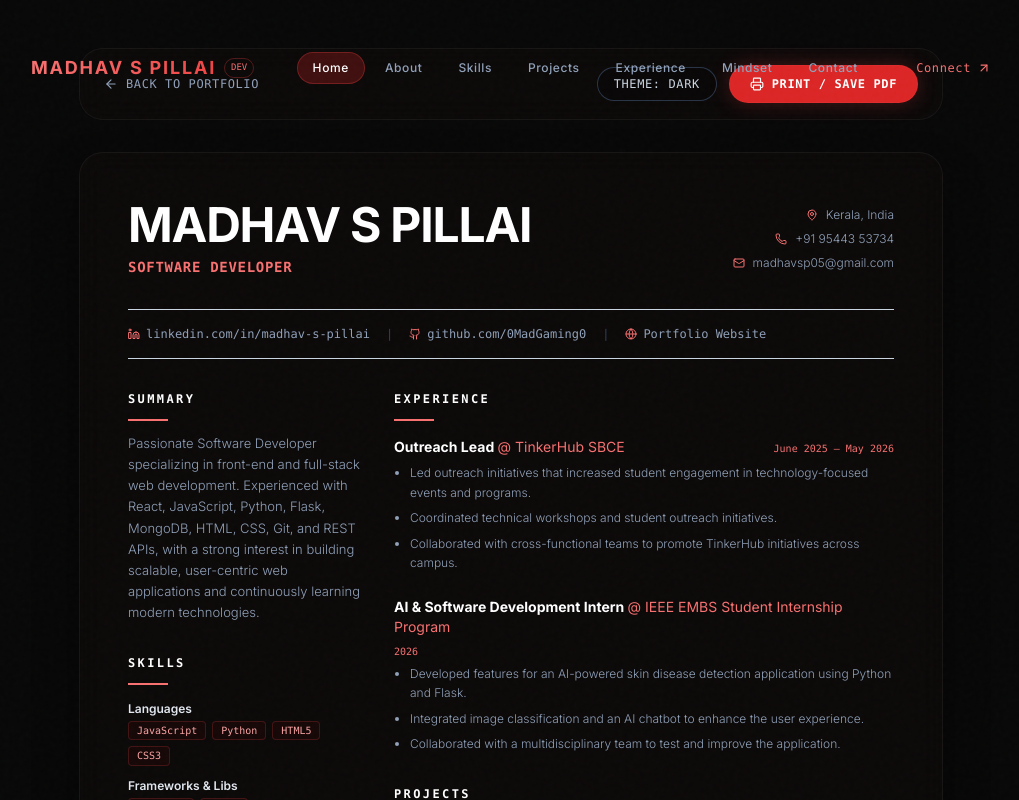
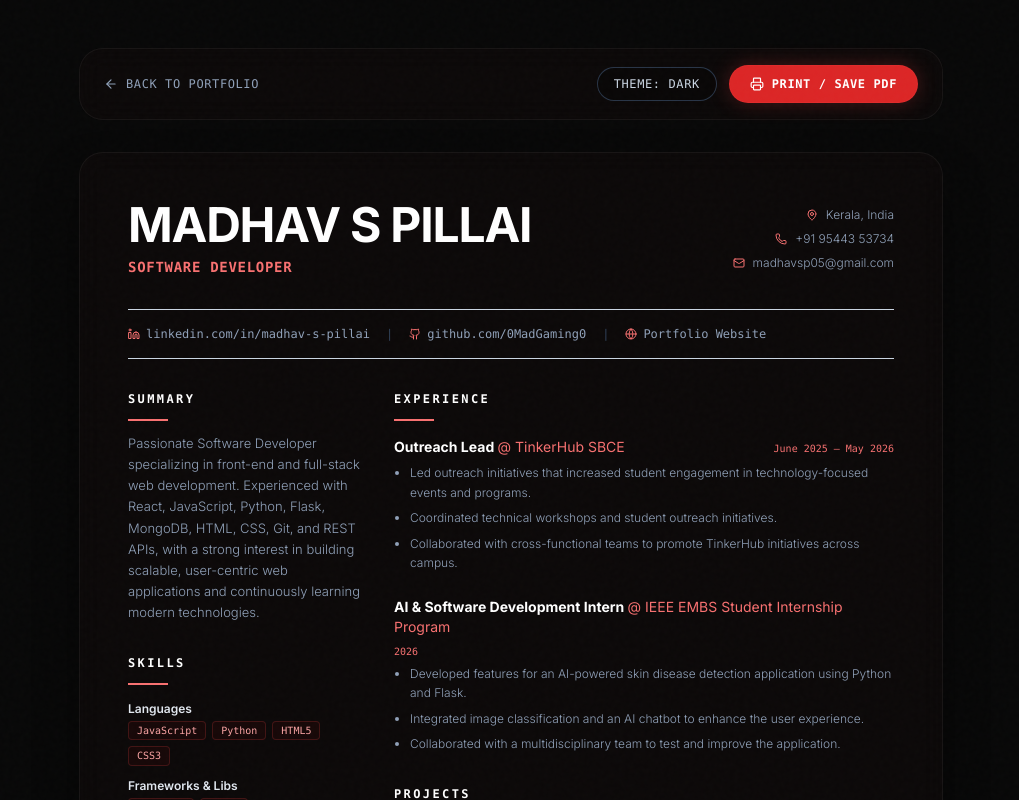
Before and after one commit to 0MadGaming0/Portfolio, a Next.js app: page /resume in a window 1280 px wide. Shown: the top 800 px of the page, without its empty margins (129-1148 px from the left). Built offline with nearby package versions, Linux system fonts and the light colour scheme.

Commit message:
My Portfolio

```diff
--- a/src/components/ui/ClientLayout.tsx
+++ b/src/components/ui/ClientLayout.tsx
@@ -1,12 +1,15 @@
 "use client";
 
 import { useState } from "react";
+import { usePathname } from "next/navigation";
 import LoadingScreen from "./LoadingScreen";
 import CustomCursor from "./CustomCursor";
 import Navbar from "./Navbar";
 
 export default function ClientLayout({ children }: { children: React.ReactNode }) {
   const [isLoading, setIsLoading] = useState(true);
+  const pathname = usePathname();
+  const isResumePage = pathname === "/resume";
 
   return (
     <>
@@ -14,7 +17,7 @@ export default function ClientLayout({ children }: { children: React.ReactNode }
       {!isLoading && (
         <>
           <CustomCursor />
-          <Navbar />
+          {!isResumePage && <Navbar />}
           {children}
           {/* Global Noise Overlay for premium tactile feel */}
           <div className="noise-bg" />
```
